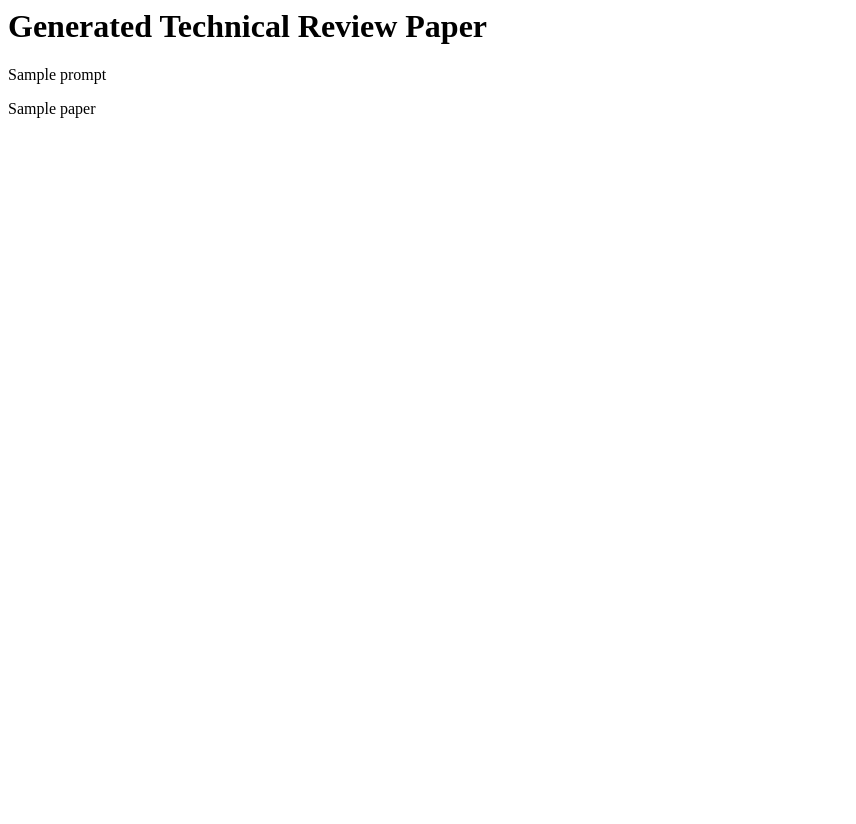
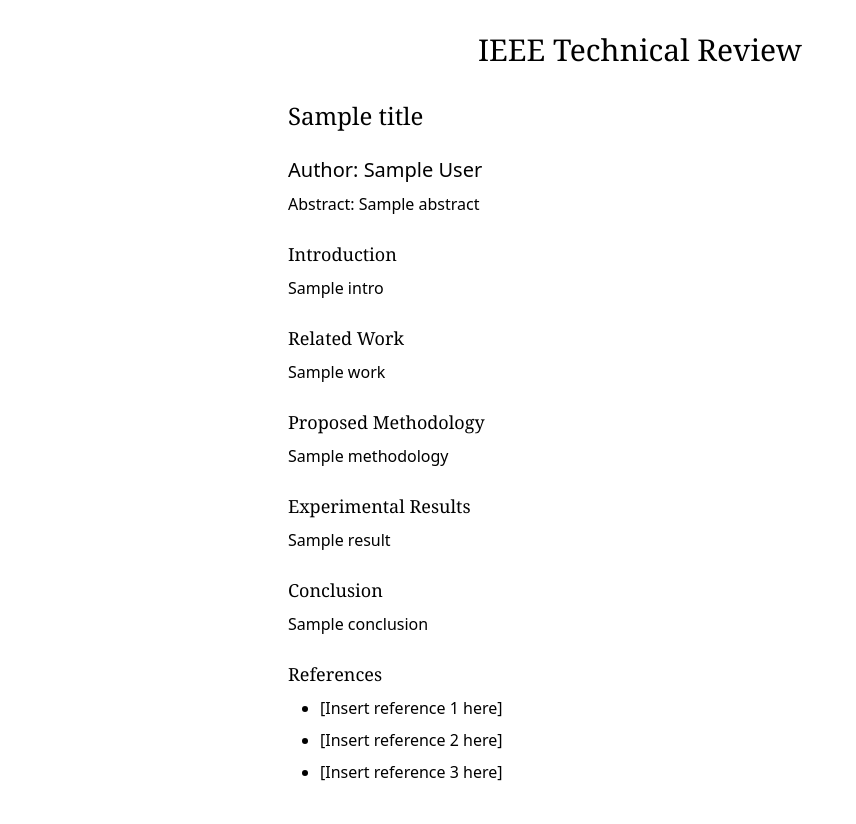
Before and after one commit to TheDecentGuy/TechReview, a Flask app: template templates/result.html in a window 1280 px wide. Shown: the whole page, without its empty margins (0-856 px from the left). Before the commit the page ends 118 px from the top, so only its background shows below. Run offline with Flask 2, Linux system fonts and the light colour scheme; the template is opened without the code that fills it: most values are stand-ins (such as "Sample title", 1, 10 or a date in 2020); some libraries are stand-ins or nearby versions.

Commit message:
Format Changes in Result.html

```diff
--- a/app.py
+++ b/app.py
@@ -1,12 +1,12 @@
 from flask import Flask, render_template, request
 import openai
 app = Flask(__name__)
-openai.api_key = "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"
+# openai.api_key = "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"
 
 
 @app.route('/')
 def index():
-    return render_template('home.html', author="king")
+    return render_template('home.html', author="vrushabh")
 
 
 @app.route('/generate', methods=['POST'])
@@ -21,14 +21,34 @@
 
     prompt = str(prompt)
 
-    openai.api_key = "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"
+    openai.api_key = "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"
 
     completion = openai.ChatCompletion. create(
-        model="gpt-3.5-turbo", messages=[{"role": "user", "content": prompt+". It should be in proper IEEE format."}])
-    paper = completion.choices[0].message.content
+        model="gpt-3.5-turbo", messages=[{"role": "system", "content": "write abstract on "+title}])
+    abstract = completion.choices[0].message.content
+
+    completion = openai.ChatCompletion. create(
+        model="gpt-3.5-turbo", messages=[{"role": "system", "content": "write introduction on "+title}])
+    intro = completion.choices[0].message.content
+
+    completion = openai.ChatCompletion. create(
+        model="gpt-3.5-turbo", messages=[{"role": "system", "content": "write related work on "+title}])
+    work = completion.choices[0].message.content
+
+    completion = openai.ChatCompletion. create(
+        model="gpt-3.5-turbo", messages=[{"role": "system", "content": "write Proposed Methodology on "+title}])
+    methodology = completion.choices[0].message.content
+
+    completion = openai.ChatCompletion. create(
+        model="gpt-3.5-turbo", messages=[{"role": "system", "content": "write conclusion on "+title}])
+    conclusion = completion.choices[0].message.content
+
+    completion = openai.ChatCompletion. create(
+        model="gpt-3.5-turbo", messages=[{"role": "system", "content": "write analysis on "+title}])
+    anlysis = completion.choices[0].message.content
 
     # Return the generated paper to the user
-    return render_template('result.html', paper=paper, prompt=prompt)
+    return render_template('result.html', title=title, author=author, abstract=abstract, result=result, intro=intro, work=work, methodology=methodology, prompt=prompt, conclusion=conclusion)
 
 
 if __name__ == '__main__':
@@ -36,8 +56,8 @@
 
 
 # import openai
-# openai.api_key = "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"
+# openai.api_key = "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"
 # completion = openai.ChatCompletion. create(
-#     model="gpt-3.5-turbo", messages=[{"role": "user", "content": "Write a technical review paper titled 'smart parking system' by vrushabh that completed. It should be in proper format"}])
+#     model="gpt-3.5-turbo", messages=[{"role": "system", "content": "Write a technical review paper titled 'smart parking system' by vrushabh that completed. It should be in proper format"}])
 # paper = completion.choices[0].message.content
 # print(paper)
--- a/templates/result.html
+++ b/templates/result.html
@@ -1,14 +1,35 @@
+<!DOCTYPE html>
 <html>
 
 <head>
-    <title>Generated Technical Review Paper</title>
+    <title>IEEE Technical Review Format</title>
+    <script src="https://cdn.tailwindcss.com"></script>
+
 </head>
 
-<body>
-    <h1>Generated Technical Review Paper</h1>
-    <p>{{prompt}}</p>
-
-    <p>{{paper}}</p>
+<body class="font-sans text-base leading-normal">
+    <div class="max-w-screen-md mx-auto p-8">
+        <h1 class="text-3xl font-serif mb-8 text-center">IEEE Technical Review</h1>
+        <h2 class="text-2xl font-serif mb-6">{{title}}</h2>
+        <h3 class="text-xl mb-2">Author: {{author}}</h3>
+        <p class="mb-6">Abstract: {{abstract}}</p>
+        <h4 class="text-lg font-serif mb-2">Introduction</h4>
+        <p class="mb-6">{{intro}}</p>
+        <h4 class="text-lg font-serif mb-2">Related Work</h4>
+        <p class="mb-6">{{work}}</p>
+        <h4 class="text-lg font-serif mb-2">Proposed Methodology</h4>
+        <p class="mb-6">{{methodology}}</p>
+        <h4 class="text-lg font-serif mb-2">Experimental Results</h4>
+        <p class="mb-6">{{result}}</p>
+        <h4 class="text-lg font-serif mb-2">Conclusion</h4>
+        <p class="mb-6">{{conclusion}}</p>
+        <h4 class="text-lg font-serif mb-2">References</h4>
+        <ul class="list-disc pl-8">
+            <li class="mb-2">[Insert reference 1 here]</li>
+            <li class="mb-2">[Insert reference 2 here]</li>
+            <li class="mb-2">[Insert reference 3 here]</li>
+        </ul>
+    </div>
 </body>
 
 </html>
```
Also changed, not shown: 1 other file.
